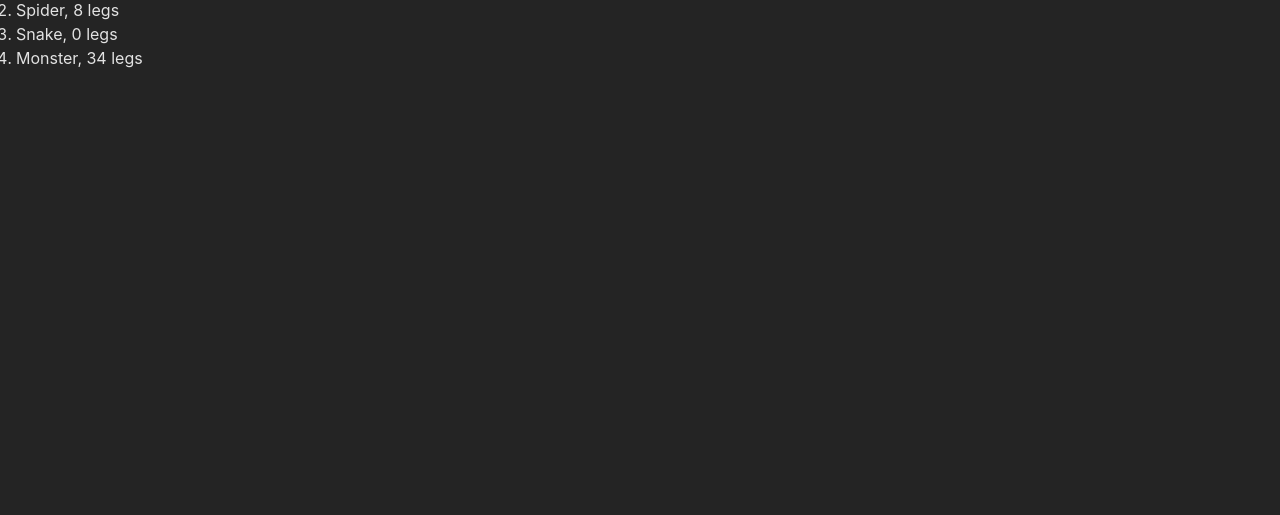
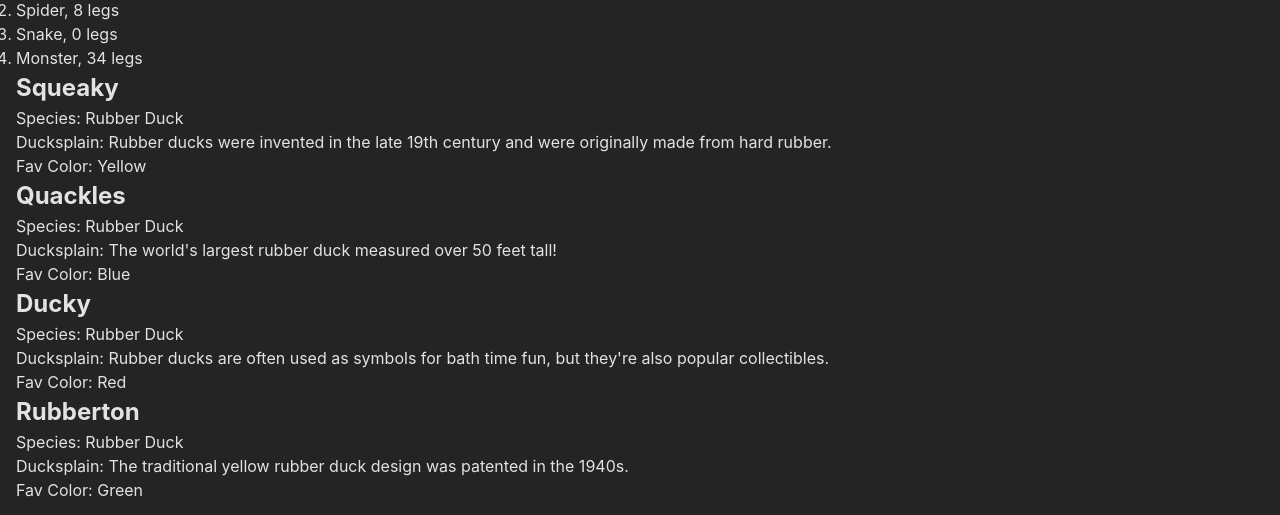
Before and after one commit to bonniemo/banana-ufo, a React app in the folder banana-ufo/: page / in a window 1280 px wide. Shown: the part 2870-3385 px from the top of the page. Before the commit the page ends 2956 px from the top, so only its background shows below. Built offline with nearby package versions, Linux system fonts and the light colour scheme.

Commit message:
RubberDucks component

```diff
--- a/banana-ufo/src/App.jsx
+++ b/banana-ufo/src/App.jsx
@@ -8,6 +8,7 @@ import CuteAnimalsBox from './Components/CuteAnimals/CuteAnimalsBox.jsx';
 import AnimalsList from './Components/AnimalsList/AnimalsList.jsx';
 import DinoInfoBox from './Components/DinoInfo/DinoInfoBox.jsx';
 import AnimalLegList from './Components/AnimalLegList/AnimalLegList.jsx';
+import RubberDuckBox from './Components/RubberDuck/RubberDuckBox.jsx';
 
 const animals = [
     { name: "Horse", legs: 4 },
@@ -35,6 +36,7 @@ const App = () => {
                 reverse = {true}
             />
         <AnimalLegList animals={animals} ordered={true}/>
+        <RubberDuckBox/>
     </>
 }
 
--- a/banana-ufo/src/Components/CuteAnimals/CuteAnimalsBox.jsx
+++ b/banana-ufo/src/Components/CuteAnimals/CuteAnimalsBox.jsx
@@ -10,7 +10,9 @@ const CuteAnimalsBox = () => {
                 <h2>Look, some cute Animals to brighten your day</h2>
                 <section className="CardBox">
                 {data.map((animal) => (
-                     <CuteAnimals key={animal.name} name = {animal.name} species = {animal.species} favFood = {animal.favourite_food} bestie={animal.best_friend} favSpot={animal.favourite_spot} image_url={animal.image_url}/>
+                     <CuteAnimals key={animal.name} name = {animal.name} species = {animal.species}
+                     favFood = {animal.favourite_food}
+                     bestie={animal.best_friend} favSpot={animal.favourite_spot} image_url={animal.image_url}/>
                 ))}
                 </section>
             </section>
--- /dev/null
+++ b/banana-ufo/src/Components/RubberDuck/RubberDuck.json
@@ -0,0 +1,28 @@
+{
+    "data": [
+        {
+            "name": "Squeaky",
+            "species": "Rubber Duck",
+            "fun_fact": "Rubber ducks were invented in the late 19th century and were originally made from hard rubber.",
+            "favourite_color": "Yellow"
+        },
+        {
+            "name": "Quackles",
+            "species": "Rubber Duck",
+            "fun_fact": "The world's largest rubber duck measured over 50 feet tall!",
+            "favourite_color": "Blue"
+        },
+        {
+            "name": "Ducky",
+            "species": "Rubber Duck",
+            "fun_fact": "Rubber ducks are often used as symbols for bath time fun, but they're also popular collectibles.",
+            "favourite_color": "Red"
+        },
+        {
+            "name": "Rubberton",
+            "species": "Rubber Duck",
+            "fun_fact": "The traditional yellow rubber duck design was patented in the 1940s.",
+            "favourite_color": "Green"
+        }
+    ]
+}
--- /dev/null
+++ b/banana-ufo/src/Components/RubberDuck/RubberDuck.jsx
@@ -0,0 +1,15 @@
+
+const RubberDuck = ({name, species, fact, favColor}) => {
+    return (
+        <>
+            <section>
+                <h2>{name}</h2>
+                <p>Species: {species}</p>
+                <p>Ducksplain: {fact}</p>
+                <p>Fav Color: {favColor}</p>
+            </section>
+        </>
+    )
+}
+
+export default RubberDuck;
--- /dev/null
+++ b/banana-ufo/src/Components/RubberDuck/RubberDuckBox.jsx
@@ -0,0 +1,18 @@
+import rubberDucks from './RubberDuck.json'
+import RubberDuck from './RubberDuck'
+
+const RubberDuckBox = () => {
+    const data = rubberDucks.data;
+    return (
+        <>
+        <article>
+            {data.map((rubberDuck) => (
+                <RubberDuck key={rubberDuck.name} name={rubberDuck.name} species={rubberDuck.species}
+                fact={rubberDuck.fun_fact} favColor={rubberDuck.favourite_color}/>
+            ) )}
+        </article>
+        </>
+    )
+}
+
+export default RubberDuckBox;
```
